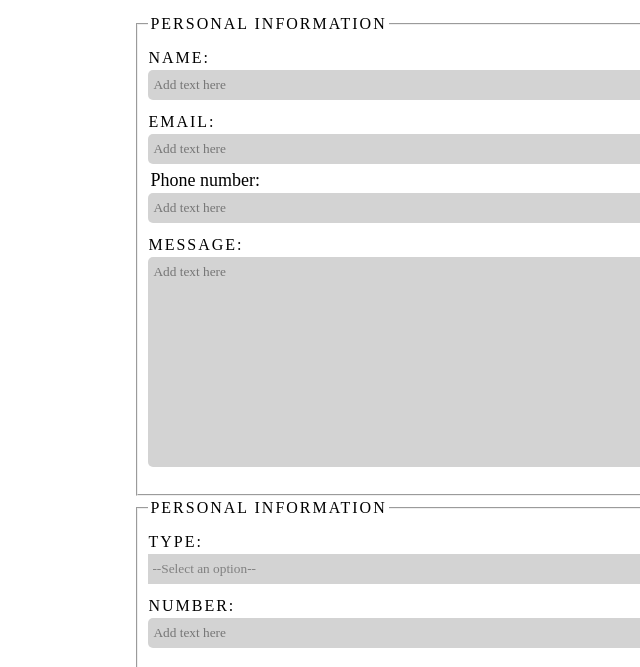
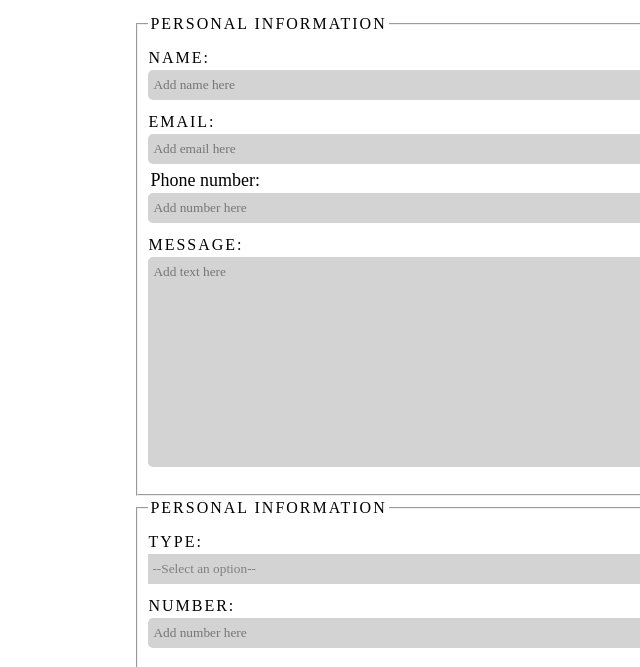
Before and after one commit to SamuelP103/realEstate, a plain HTML site: page contact.html in a window 1280 px wide. Shown: the part 244-911 px from the top of the page, 0-640 px from the left. Drawn offline with Linux system fonts and the light colour scheme.

Commit message:
indexSizingFix

```diff
--- a/contact.html
+++ b/contact.html
@@ -30,15 +30,15 @@
                 <legend>Personal information</legend>
                 <div>
                     <label>Name:</label><br>
-                    <input type="text" placeholder="Add text here">
+                    <input type="text" placeholder="Add name here">
                 </div>
                 <div>
                     <label>Email:</label><br>
-                    <input type="text" placeholder="Add text here">
+                    <input type="text" placeholder="Add email here">
                 </div>
                 <div>
                     <p id="phoneNumber">Phone number:</p><br>
-                    <input type="text" placeholder="Add text here">
+                    <input type="text" placeholder="Add number here">
                 </div>
                 <label>Message:</label><br>
                 <textarea cols="30" rows="10" placeholder="Add text here"></textarea>
@@ -60,7 +60,7 @@
                 </div>
                 <div>
                     <label>Number:</label><br>
-                    <input type="text" placeholder="Add text here">
+                    <input type="text" placeholder="Add number here">
                 </div>
             </fieldset>
         </div>
@@ -88,11 +88,11 @@
                 </div>
                 <div>
                     <label>Date:</label><br>
-                    <input type="date" placeholder="Add text here">
+                    <input type="date" placeholder="Add date here">
                 </div>
                 <div>
                     <label>Hour:</label><br>
-                    <input type="time" placeholder="Add text here">
+                    <input type="time" placeholder="Add hour here">
                 </div>
             </fieldset>
         </div>
--- a/styles/mystyle.css
+++ b/styles/mystyle.css
@@ -173,7 +173,6 @@ header a {
     margin-bottom: -30px;
 }
 footer{
-    height: 330px;
     background-image: url("../img/encuentra.jpg");
     background-size: cover;
     background-position: right;
@@ -181,6 +180,8 @@ footer{
     color: whitesmoke;
     margin-top: 50px;
     background-repeat: no-repeat;
+    height: 100%;
+    padding-bottom: 30px;
 }
 footer p{
     width: 75%;
@@ -247,6 +248,7 @@ legend{
     background-color: rgb(58, 148, 35);
     color: whitesmoke;
     border: none;
+    margin-bottom: 25px;
 }
 #selectMenu{
     background-color: lightgray;
```
